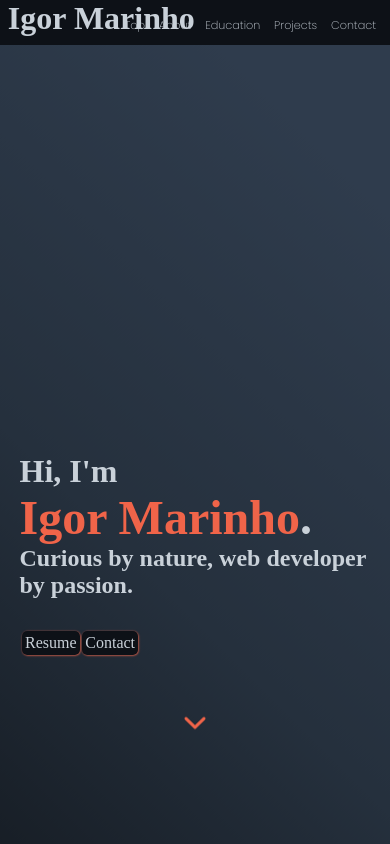
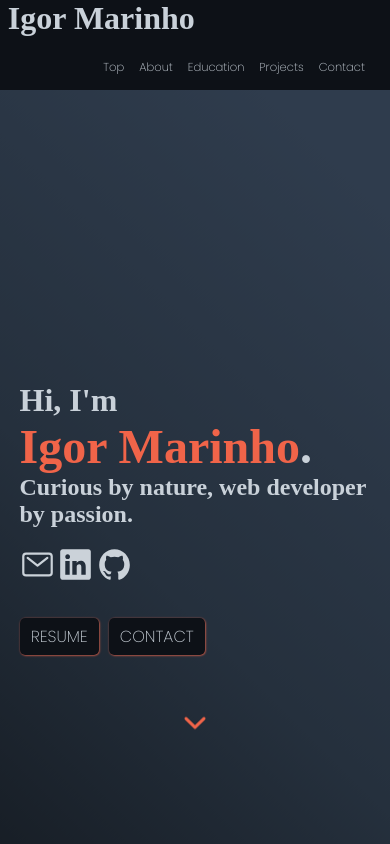
Before and after one commit to IgorMarinhoArgollo/portfolio, a React (Create React App) app: page / in a window 390 px wide. Shown: the top 844 px of the page. Built offline with nearby package versions, Linux system fonts and the light colour scheme; a web font is replaced by a local one.

Commit message:
styling adjustments

```diff
--- a/package.json
+++ b/package.json
@@ -34,5 +34,9 @@
       "last 1 firefox version",
       "last 1 safari version"
     ]
+  },
+  "devDependencies": {
+    "stylelint": "^14.4.0",
+    "stylelint-order": "^5.0.0"
   }
 }
--- a/public/index.html
+++ b/public/index.html
@@ -8,7 +8,7 @@
   <link rel="preconnect" href="https://fonts.gstatic.com" crossorigin>
   <link
   href="https://fonts.googleapis.com/css2?family=Poppins:wght@200&family=Roboto:wght@400&family=Zeyada&display=swap" rel="stylesheet">
-  <title>Portfolio - Igor Marinho</title>
+  <title>Igor Marinho</title>
 </head>
 
 <body>
--- a/src/App.js
+++ b/src/App.js
@@ -11,9 +11,8 @@ import imgMysql from './images/mySQL.svg';
 import imgReact from './images/react.svg';
 import imgScrum from './images/scrum.svg';
 import imgMail from './images/mail.svg';
-import imgWhatsapp from './images/whatsapp.svg';
 import imgLinkedin from './images/linkedin.svg';
-import imgPhone from './images/phone.svg';
+import imgRtl from './images/octopus.png';
 
 function App() {
   return (
@@ -55,12 +54,23 @@ function App() {
             <h1 id="welcomeText"> Hi, I'm </h1>
             <h1 id="myName">Igor Marinho</h1>
             <h2 id="subText">Curious by nature, web developer by passion.</h2>
+            <div class="links">
+              <a href='mailto:igormarinhoargollo@gmail.com'>
+                <img src={imgMail} alt='Email Icon' class='contactIcon'/>
+              </a>
+              <a href='https://www.linkedin.com/in/igormarinhoargollo/' target='_blank' rel='noreferrer'>
+                <img src={imgLinkedin} alt='Linkedin Icon' class='contactIcon'/>
+              </a>
+              <a href='https://github.com/IgorMarinhoArgollo' target='_blank' rel='noreferrer'>
+                <img src={imgGithub} alt='GitHub Icon' class='contactIcon'/>
+              </a>
+            </div>
             <div id="welcomeBtnsDiv">
               <a href="#top" class="btnsAnchor">
-                <p class="welcomeBtns">Resume</p>
+                <p class="welcomeBtns">RESUME</p>
               </a>
               <a href="#contact" class="btnsAnchor">
-                <p class="welcomeBtns">Contact</p>
+                <p class="welcomeBtns">CONTACT</p>
               </a>
             </div>
             <div id="arrowDiv">
@@ -115,6 +125,9 @@ function App() {
                 <div class="iconDiv" id="jest">
                   <img src={imgJest} class="icons" alt="Jest Icon"/>
                 </div>
+                <div class="iconDiv" id="rtl">
+                  <img src={imgRtl} class="icons" alt="RTL Icon"/>
+                </div>
               </article>
             </div>
           </section>
@@ -156,7 +169,7 @@ function App() {
             <h1 class="projectTitle">Projects</h1>
             <div id="cardsDiv">
               <div class="sectorDiv">
-                <h1 class="projectDivsCard">Front End Projects</h1>
+                <h1 class="projectDivsCard">FrontEnd Projects</h1>
                 <div class="cardLimits">
                   <div class="card">
                     <div class="cardContent">
@@ -187,7 +200,7 @@ function App() {
                 </div>
               </div>
               <div class="sectorDiv">
-                <h1 class="projectDivsCard">Back End Projects</h1>
+                <h1 class="projectDivsCard">BackEnd Projects</h1>
                 <div class="cardLimits">
                   <div class="card">
                     <div class="cardContent">
@@ -255,36 +268,20 @@ function App() {
             <div id='contentDivisor'>
               <div id='contactInfo'>
                 <div class='info'>
+                  <a href='mailto:igormarinhoargollo@gmail.com'>
                   <img src={imgMail} alt='Email Icon' class='contactIcon'/>
-                  <a href='mailto:igormarinhoargollo@gmail.com'>
-                  <p> igormarinhoargollo@gmail.com </p>
                   </a>
                 </div>
                 <div class='info'>
-                <img src={imgWhatsapp} alt='Whatsapp Icon' class='contactIcon'/>
-                <a href='https://wa.me/5571987562838' target='_blank' rel='noreferrer'>
-                <p> +55 71 9 8756-2838</p>
+                <a href='https://www.linkedin.com/in/igormarinhoargollo/' target='_blank' rel='noreferrer'>
+                <img src={imgLinkedin} alt='Linkedin Icon' class='contactIcon'/>
                 </a>
                 </div>
                 <div class='info'>
-                <img src={imgPhone} alt='Telephone Icon' class='contactIcon'/>
-                <a href='tel:+5571987562838' target='_blank' rel='noreferrer'>
-                <p> +55 71 9 8756-2838</p>
+                <a href='https://github.com/IgorMarinhoArgollo' target='_blank' rel='noreferrer'>
+                <img src={imgGithub} alt='GitHub Icon' class='contactIcon'/>
                 </a>
                 </div>
-                <div class='info'>
-                <img src={imgLinkedin} alt='Linkedin Icon' class='contactIcon'/>
-                <a href='https://www.linkedin.com/in/igormarinhoargollo/' target='_blank' rel='noreferrer'>
-                <p>linkedin.com/in/igormarinhoargollo/</p>
-                </a>
-                </div>
-                <div class='info'>
-                <img src={imgGithub} alt='GitHub Icon' class='contactIcon'/>
-                <a href='https://github.com/IgorMarinhoArgollo' target='_blank' rel='noreferrer'>
-                <p>github.com/IgorMarinhoArgollo</p>
-                </a>
-                </div>
-
               </div>
               <form id='contactForm' name='contactForm' action='/' method='POST'>
                 <input type='hidden' name='form-name' value='contactForm'/>
--- a/src/index.css
+++ b/src/index.css
@@ -80,7 +80,7 @@ main {
 #menu li {
   font-family: 'Poppins', sans-serif;
   padding-top: 2vh;
-  margin-right: 1vw;
+  margin-right: 15px;
 }
 
 #menu li:hover, #menu li:focus-within {
@@ -119,6 +119,12 @@ main {
   color: var(--light-grey-text);
 }
 
+.links {
+  display: flex;
+  padding-left: 5vw;
+  padding-top: 2.2vh;
+}
+
 #welcomeBtnsDiv {
   display: flex;
   padding-top: 2em;
@@ -126,13 +132,14 @@ main {
 }
 
 .welcomeBtns {
-  margin-left: 0.6vw;
-  font-size: 1.6em;
+  font-size: 1.2em;
   border-radius: 5px;
-  padding: 0.2em;
+  padding: 0.4em 0.7em;
   background-color: var(--dark-navy);
   color: var(--light-grey-text);
   box-shadow: 0.5px 0.5px 2px var(--orange);
+  margin-right: 1vw;
+  font-family: 'Poppins', sans-serif;
 }
 
 .welcomeBtns:hover, .welcomeBtns:focus-within {
@@ -232,15 +239,19 @@ span {
     scroll-padding-top: 8vh;
   }
 
-  #menu {
-    font-size: 0.7em;
-    transform: translateY(-3.5vh);
-    padding-top: 5px;
+  header {
+    height: 90px;
   }
-  #menu li {
+
+  ul {
     padding-right: 10px;
     font-family: 'Poppins', sans-serif;
-    padding-top: 0vh;
+    display: flex;
+    align-content: flex-end;
+  }
+
+  li {
+    font-size: 0.6em;
   }
 
   header {
@@ -256,6 +267,7 @@ span {
     font-size: 2em;
     color: var(--light-grey-text);
     padding-left: 5vw;
+    margin-top: 2vh;
   }
 
   #myName {
@@ -267,6 +279,7 @@ span {
 
   .welcomeBtns {
     font-size: 1em;
+    margin-right: 2.5vw;
   }
 
   #arrow {
@@ -278,11 +291,18 @@ span {
   #contactInfo {
     margin-right: 2.5vw;
     margin-left: 2.5vw;
+    width: 50px;
+    align-items: center;
   }
 
   #contactForm {
     margin-right: 2.5vw;
     margin-left: 2.5vw;
+    width: 250px;
+  }
+
+  #contentDivisor {
+    flex-wrap: nowrap;
   }
 }
 
@@ -386,7 +406,7 @@ span {
 }
 
 .iconDiv:hover {
-  transform: scale(1.05);
+  transform: scale(1.2);
 }
 
 
@@ -441,6 +461,11 @@ span {
 
 #jest::before{
   content:"Jest";
+  color: var(--light-navy)
+}
+
+#rtl::before{
+  content:"RTL";
   color: var(--light-navy)
 }
 
@@ -620,6 +645,7 @@ span {
   z-index: -2;
   padding-top: 10vh;
   text-align: center;
+  padding-bottom: 3vh;
 }
 
 .projectTitle {
@@ -762,7 +788,7 @@ span {
 
 #contact {
   min-height: 70vh;
-  background-color: black;
+  background-color: var(--blue);
   text-align: center;
   color: var(--light-grey-text);
   padding-bottom: 6vh;
@@ -785,7 +811,6 @@ span {
 #contentDivisor {
   display: flex;
   flex-direction: row;
-  flex-wrap: wrap;
   justify-content: center;
 }
 
@@ -799,7 +824,7 @@ span {
 #contactInfo {
   display: flex;
   flex-direction: column;
-  width: 300px;
+  width: 50px;
   margin-top: 3vh;
   margin-right: 2.5vw;
   text-decoration: none;
@@ -810,7 +835,7 @@ span {
   margin-top: 3vh;
   display: flex;
   flex-direction: column;
-  width: 300px;
+  width: 230px;
   margin-left: 2.5vw;
 }
 
@@ -828,15 +853,15 @@ span {
 }
 
 input {
-  border-bottom: solid 1px white;
-  background-color: black;
+  border-bottom: solid 1px var(--orange);
+  background-color: var(--blue);
   border-top: none;
   border-left: none;
   border-right: none;
   margin-bottom: 1vh;
   margin-top: 1.5vh;
   color: white;
-  width: 300px;
+  width: 220px;
   height: 4.5vh;
 }
 
@@ -852,14 +877,14 @@ input {
 
 textarea {
   margin-bottom: 1vh;
-  border-bottom: solid 2px white;
-  background-color: black;
+  border-bottom: solid 2px var(--orange);
+  background-color: var(--blue);
   border-top: none;
   border-right: none;
   border-left: none;
   margin-top: 1.5vh;
   color: white;
-  width: 300px;
+  width: 220px;
 }
 
 button {
```
Also changed, not shown: src/images/octopus.png (added), 1 other file (tests, documents, lock files or other folders).
